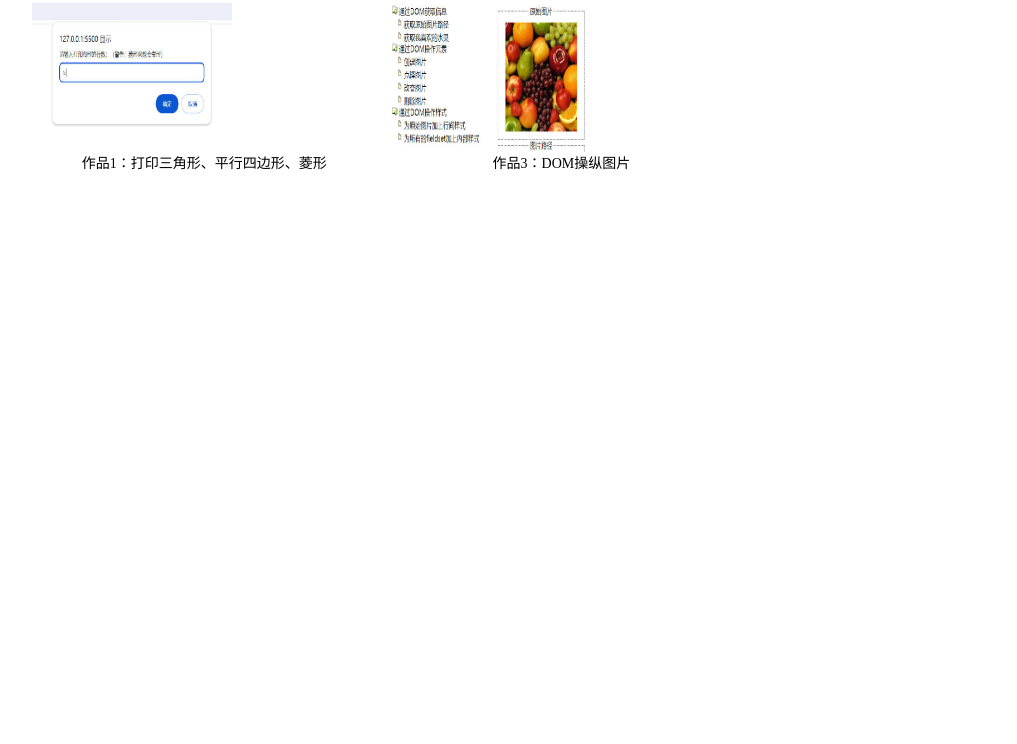
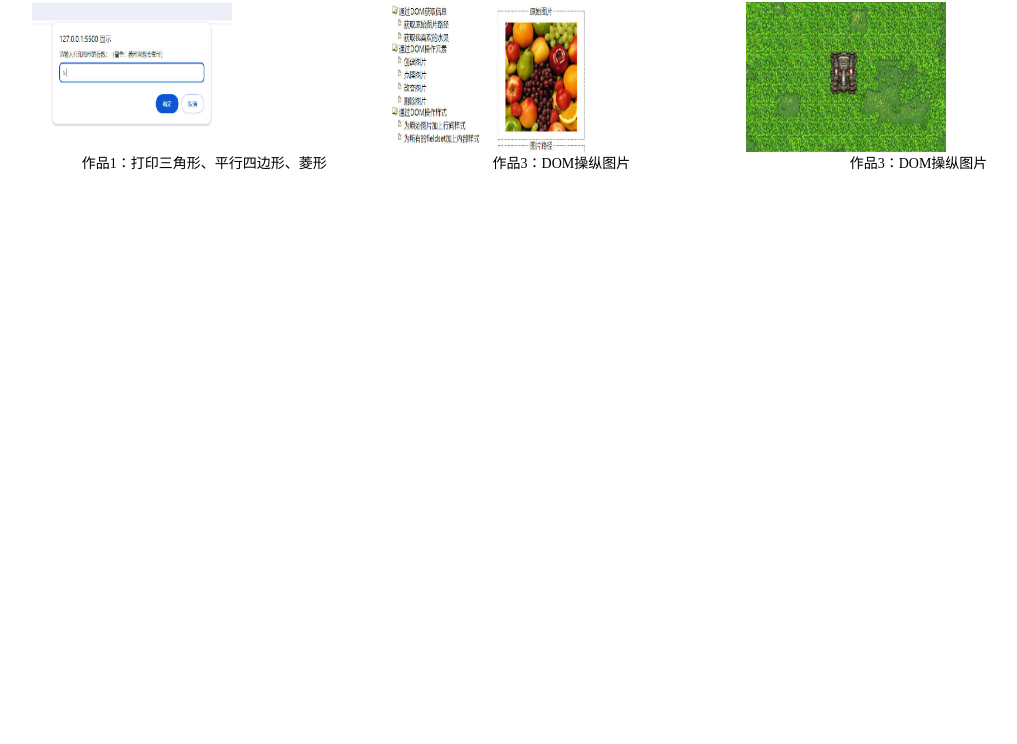
Before and after one commit to iry799/personal_web, a plain HTML site: page index.html in a window 1280 px wide. Shown: the part 56-800 px from the top of the page, without its empty margins (44-1061 px from the left). Drawn offline with Linux system fonts and the light colour scheme.

Commit message:
跟新网站

```diff
--- a/index.html
+++ b/index.html
@@ -66,5 +66,9 @@
 		<div><img data-original="img/homework03.jpg" src="img/homework03.jpg" alt="图片3"></div>
 		<div class="dt"><a href="homework03.html">作品3：DOM操纵图片</a></div>
 	</li>
+	<li>
+		<div><img data-original="img/homework04.jpg" src="img/homework04.jpg" alt="图片4"></div>
+		<div class="dt"><a href="task3.html">作品3：DOM操纵图片</a></div>
+	</li>
 
 </ul></body></html>
```
Also changed, not shown: img/homework04.jpg (added).
